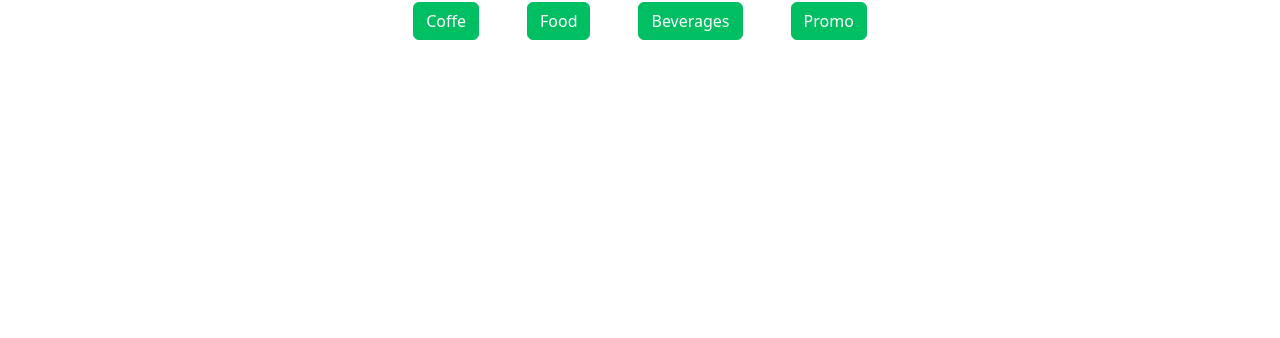
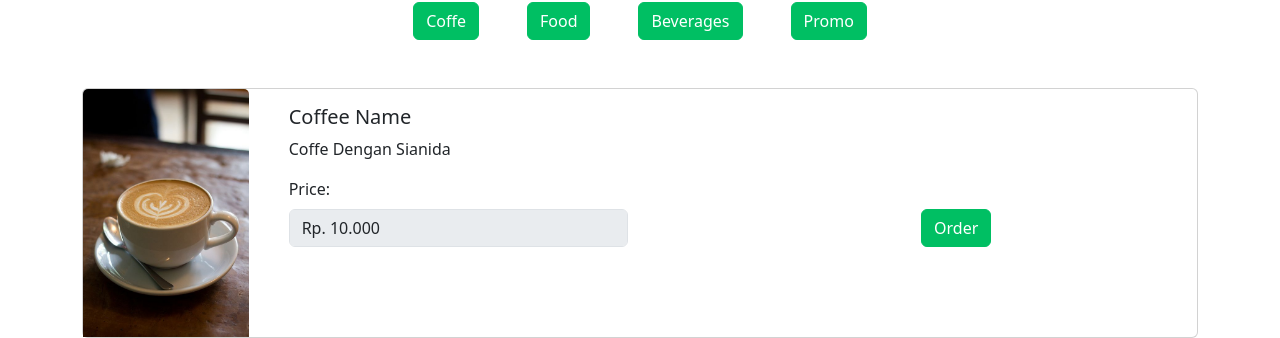
Before and after one commit to mdaffaaryandaru/cafe-payment-system, a React (Create React App) app: page / in a window 1280 px wide. Shown: the part 1006-1344 px from the top of the page. Before the commit the page ends 1046 px from the top, so only its background shows below. Built offline with nearby package versions, Linux system fonts and the light colour scheme.

Commit message:
add order card

```diff
--- a/src/App.css
+++ b/src/App.css
@@ -13,3 +13,24 @@
   color: #00bf63 !important; /* Warna teks saat di-hover */
   border-color: #00bf63 !important; /* Warna border saat di-hover */
 }
+
+.add-to-cart.btn {
+  background-color: #00bf63 !important; /* Warna background custom */
+  color: #fff !important; /* Warna teks */
+  border-color: #00bf63 !important; /* Warna border */
+}
+
+.add-to-cart.btn:hover {
+  background-color: #ffffff !important; /* Warna background saat di-hover */
+  color: #00bf63 !important; /* Warna teks saat di-hover */
+  border-color: #00bf63 !important; /* Warna border saat di-hover */
+}
+
+@media (max-width: 767.98px) {
+  .add-to-cart {
+    padding: 0.25rem 0.5rem;
+    font-size: 0.875rem;
+    line-height: 1.5;
+    border-radius: 0.2rem;
+  }
+}
--- a/src/Components/OrderSection.jsx
+++ b/src/Components/OrderSection.jsx
@@ -1,13 +1,18 @@
-import Button from "react-bootstrap/Button";
-import Container from "react-bootstrap/esm/Container";
-import Row from "react-bootstrap/Row";
-import Col from "react-bootstrap/Col";
+import { useState } from "react";
+import { Card, Button, Container, Row, Col, Form } from "react-bootstrap";
+import Coffe from "../Assets/Coffe.jpg";
 
 const OrderSection = () => {
+  const [quantity, setQuantity] = useState(1);
+
+  const handleQuantityChange = (e) => {
+    setQuantity(e.target.value);
+  };
+
   return (
     <Container className="mt-5">
       <Row>
-        <Col className="d-flex justify-content-center gap-2 gap-md-3 gap-lg-5">
+        <Col className="d-flex justify-content-center gap-3 gap-md-3 gap-lg-5">
           <Button size="md" className="filter-button">
             Coffe
           </Button>
@@ -22,6 +27,46 @@ const OrderSection = () => {
           </Button>
         </Col>
       </Row>
+      <Row className="justify-content-center mt-5">
+        <Col xs={12}>
+          <Card>
+            <Row noGutters={true} className="align-items-stretch">
+              <Col xs={4} md={2} className="d-flex">
+                <Card.Img
+                  variant="top"
+                  src={Coffe}
+                  className="h-100"
+                  style={{ objectFit: "cover" }}
+                />
+              </Col>
+              <Col xs={8} md={8}>
+                <Card.Body>
+                  <Card.Title>Coffee Name</Card.Title>
+                  <Card.Text>Coffe Dengan Sianida</Card.Text>
+                  <Row>
+                    <Col sm={12} md={6}>
+                      <Form.Label htmlFor="price">Price:</Form.Label>
+                      <Form.Control
+                        type="text"
+                        id="price"
+                        value="Rp. 10.000"
+                        disabled
+                      />
+                    </Col>
+                    <Col
+                      sm={12}
+                      md={6}
+                      className="d-flex align-items-end justify-content-md-end mt-2 mt-md-0"
+                    >
+                      <Button className="add-to-cart">Order</Button>
+                    </Col>
+                  </Row>
+                </Card.Body>
+              </Col>
+            </Row>
+          </Card>
+        </Col>
+      </Row>
     </Container>
   );
 };
```
Also changed, not shown: src/Assets/Coffe.jpg (added).
